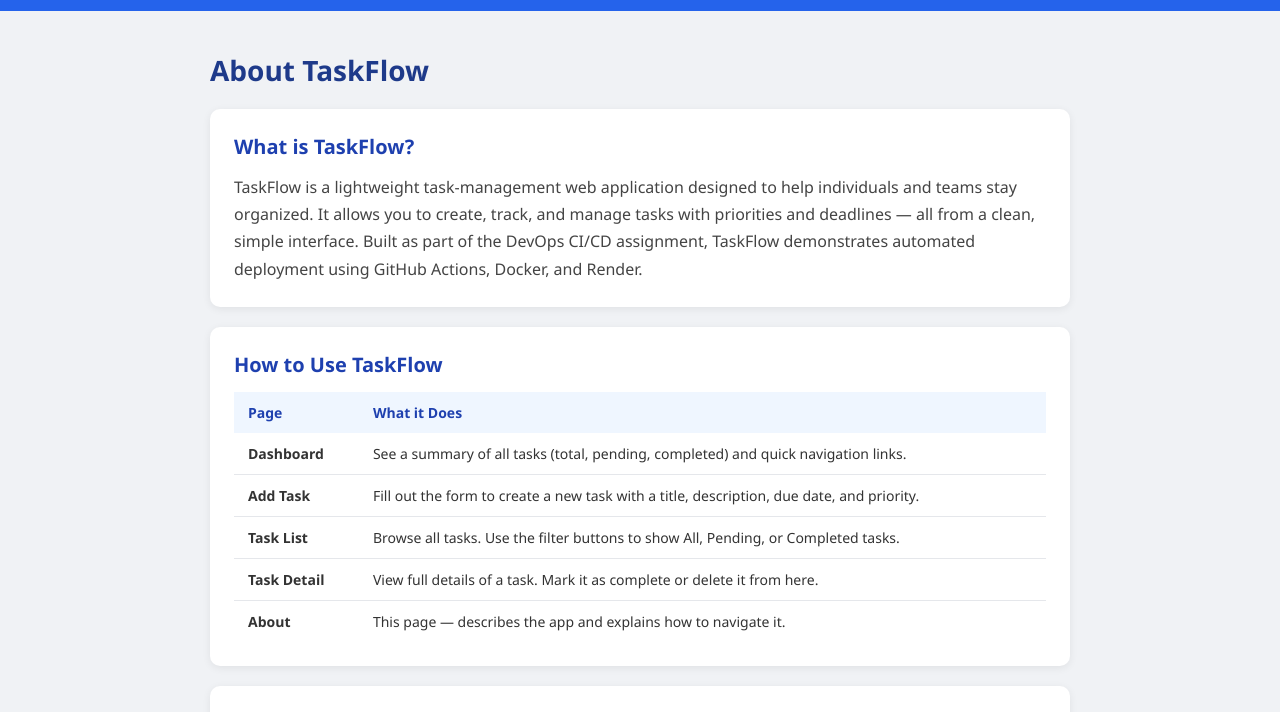
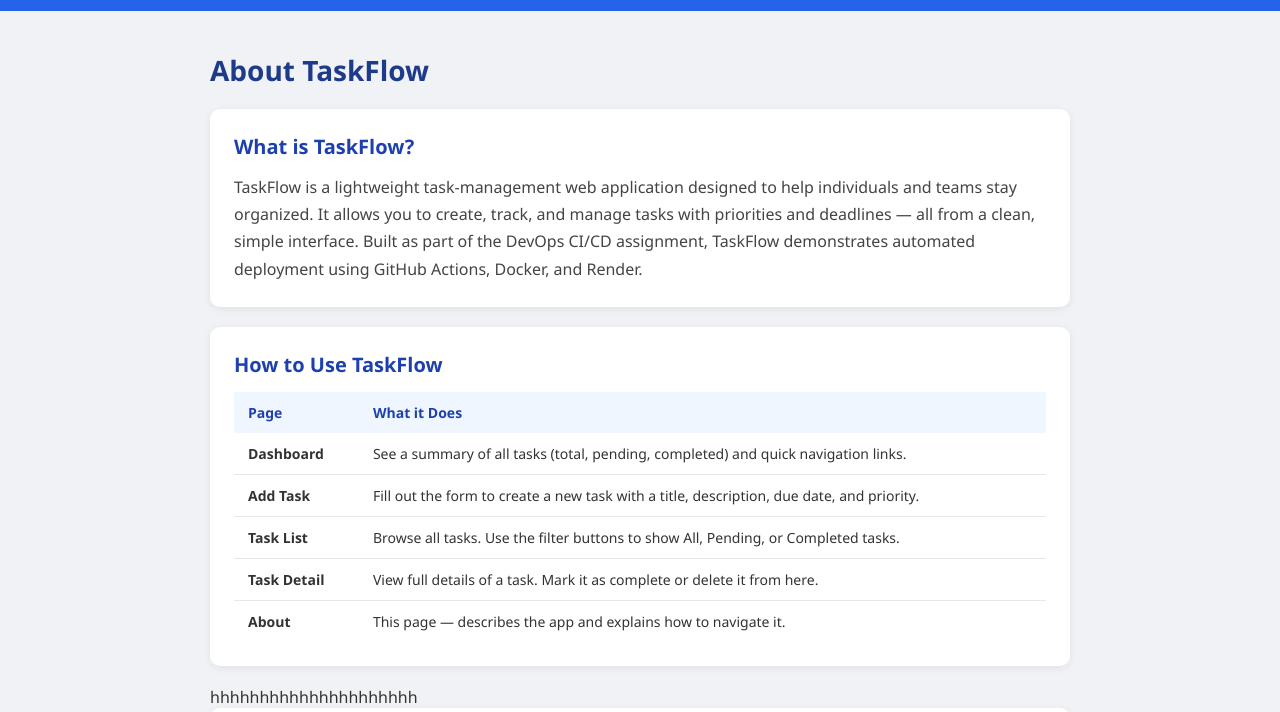
Before and after one commit to inshaal1/taskflow-cicd, a plain HTML site: page about.html in a window 1280 px wide. Shown: the part 49-761 px from the top of the page. Drawn offline with Linux system fonts and the light colour scheme.

Commit message:
Add placeholder content to about.html

```diff
--- a/about.html
+++ b/about.html
@@ -60,6 +60,7 @@
       </tbody>
     </table>
   </div>
+<div><div><div>hhhhhhhhhhhhhhhhhhhhh</div></div></div>
 
   <div class="card">
     <h2>Tech Stack</h2>
```
